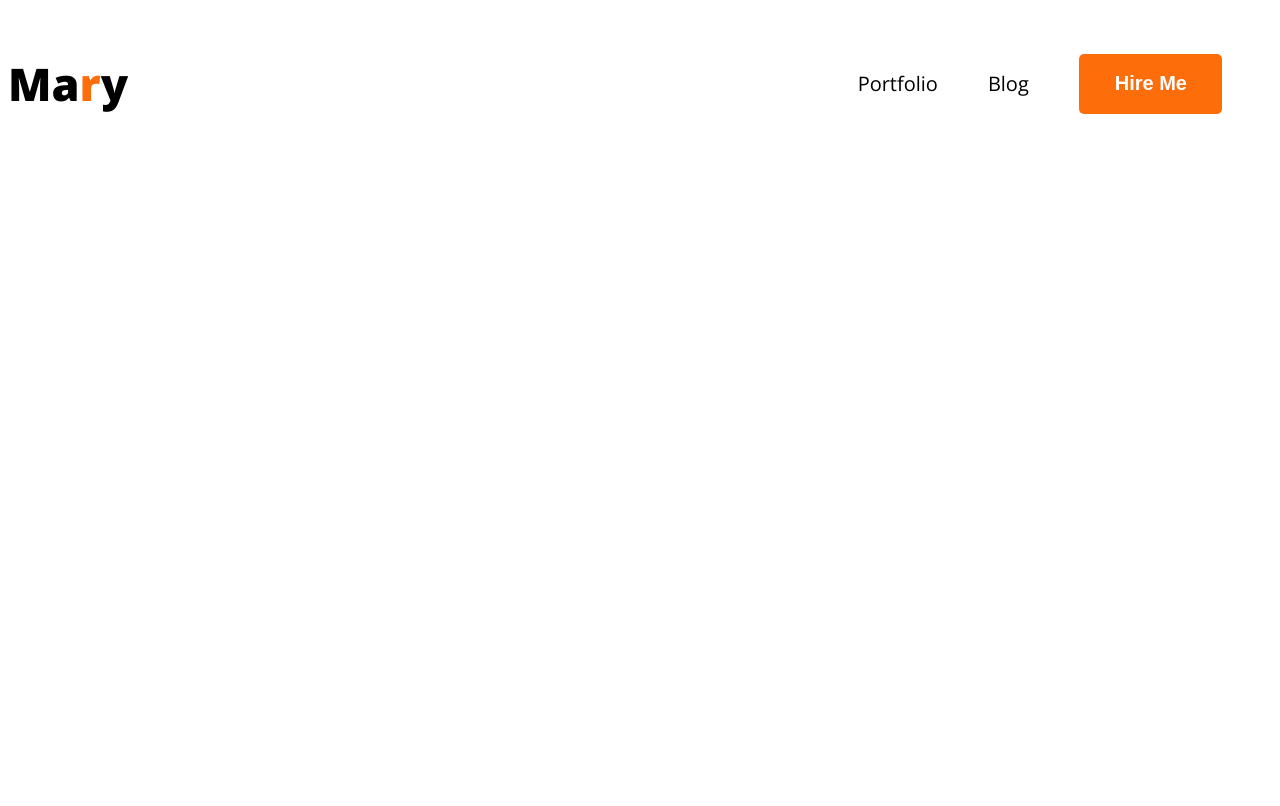
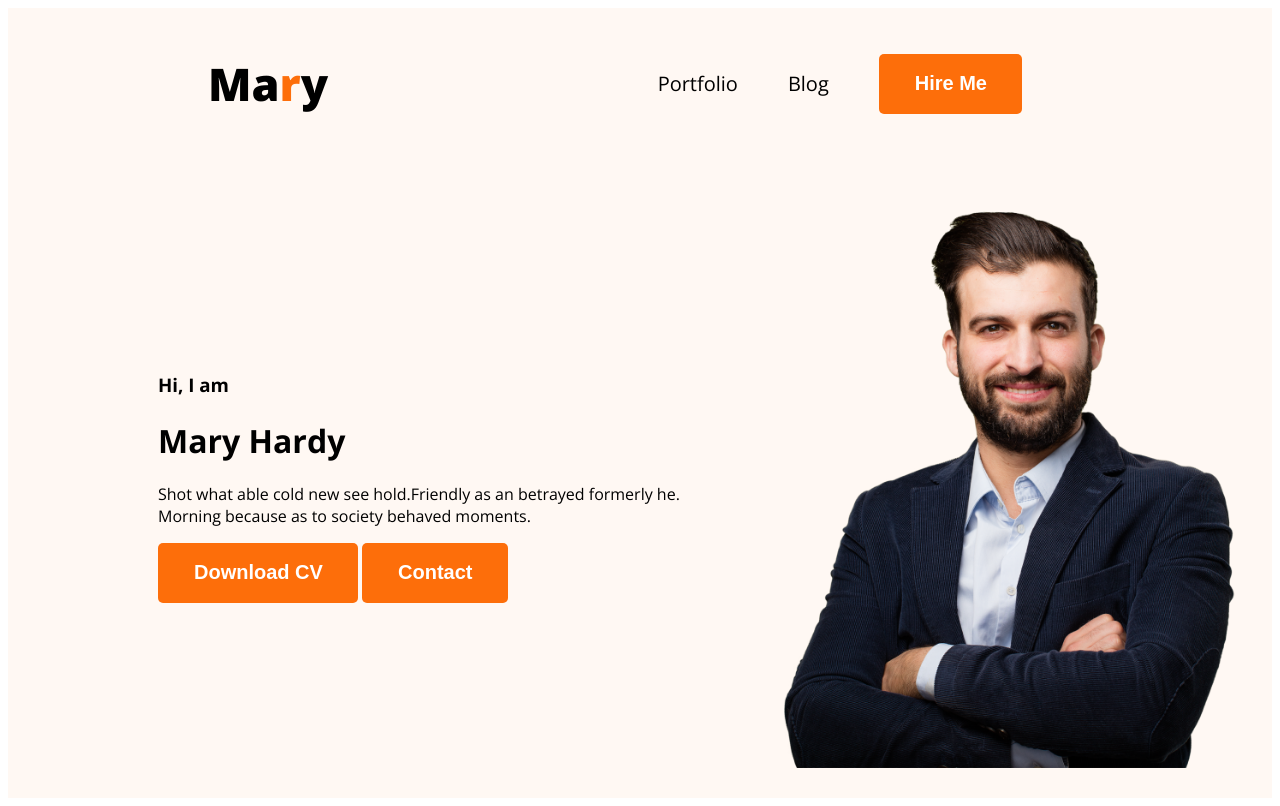
Before and after one commit to Thoryan009/bike2, a plain HTML site: page index.html in a window 1280 px wide. Drawn offline with nearby package versions, Linux system fonts and the light colour scheme.

Commit message:
banner image added

```diff
--- a/index.html
+++ b/index.html
@@ -12,7 +12,7 @@
 </head>
 
 <body>
-    <header>
+    <header class="header">
         <nav>
             <h3 class="nav-title">Ma<span class="text-color">r</span>y</h3>
             <ul>
@@ -22,6 +22,19 @@
             </ul>
 
         </nav>
+        <div class="banner">
+            <div class="banner-content">
+                <h3 class="banner-greetings">Hi, I am</h3>
+                <h1 class="banner-title">Mary Hardy</h1>
+                <p>Shot what able cold new see hold.Friendly as an betrayed formerly he. Morning because as to society
+                    behaved moments.</p>
+                <button class="btn-primary">Download CV</button>
+                <button class="btn-primary">Contact</button>
+            </div>
+
+            <img class="profile-picture" src="./images/hardy.png" alt="">
+
+        </div>
     </header>
     <main>
 
--- a/index.js
+++ /dev/null
@@ -1 +0,0 @@
-console.log('hello world')
--- a/style.css
+++ b/style.css
@@ -6,6 +6,7 @@ nav {
     display: flex;
     justify-content: space-between;
     align-items: center;
+    margin: 0 200px;
 }
 
 .text-color {
@@ -50,3 +51,17 @@ nav a {
     font-style: normal;
     font-weight: 400;
 }
+
+/* header related style */
+.header{
+    background-color: #FFF8F3; ;
+}
+
+.banner{
+    padding: 30px 30px 30px 150px;
+    display: flex;
+    align-items: center;
+}
+.profile-picture{
+    width: 500px;
+}
```
Also changed, not shown: images/developer.png (added), images/hardy.png (added), images/header_bg.png (added), images/icons/facebook.png (added), images/icons/insta.png (added), images/icons/js.png (added), images/icons/mongo.png (added), images/icons/nodejs.png (added), images/icons/react.png (added), images/icons/twitter.png (added).
